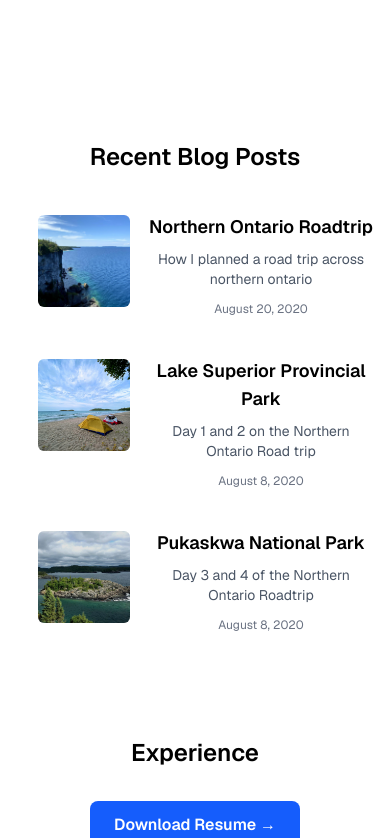
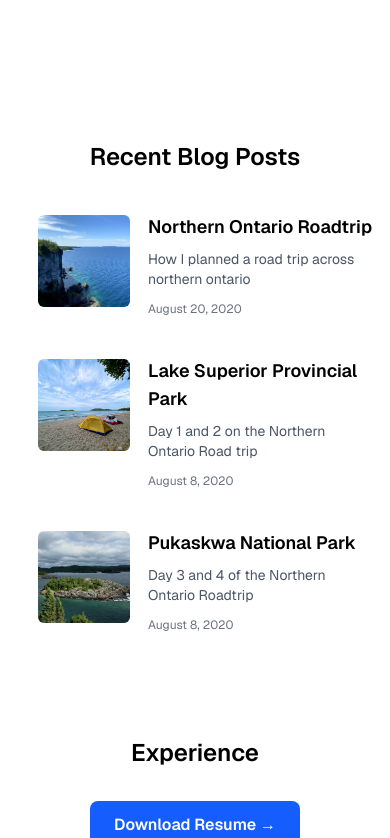
Before and after one commit to ErinCGallagher/personal-nextjs-website, a Next.js app: page / in a window 390 px wide. Shown: the part 1447-2285 px from the top of the page. Built offline with nearby package versions, Linux system fonts and the light colour scheme.

Commit message:
remove center text on recent post

```diff
--- a/app/components/recent-posts.tsx
+++ b/app/components/recent-posts.tsx
@@ -21,7 +21,7 @@ export function RecentPosts() {
       </h2>
 
       {recentPosts.length > 0 ? (
-        <div className="grid gap-6 md:gap-8 text-center md:text-left">
+        <div className="grid gap-6 md:gap-8">
           {recentPosts.map((post) => (
             <Link href={`/blog/${post.slug}`} key={post.slug}>
               <article className="group border-l-4 border-transparent hover:border-blue-600 dark:hover:border-blue-400 pl-4 py-2 transition-colors cursor-pointer flex gap-4">
```
